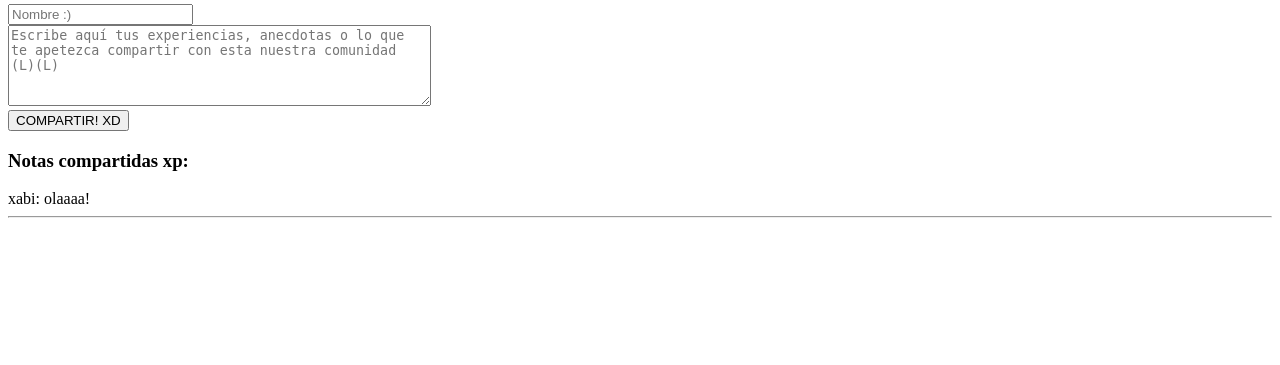
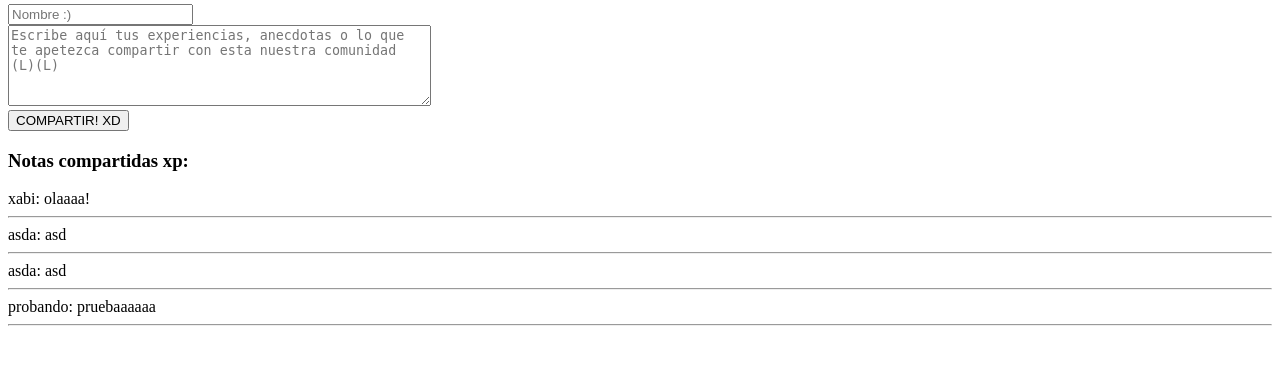
Before and after one commit to xghermo/examen-git, a PHP site: page / in a window 1280 px wide. Shown: the part 123-488 px from the top of the page. Run offline with PHP 8.4, Linux system fonts and the light colour scheme.

Commit message:
probando git ajax

```diff
--- a/index.php
+++ b/index.php
@@ -19,7 +19,7 @@
     </form>
 
     <section id="notas" name="notas">
-        <h3>Notas compartidas xp:</h3>
+        <h3 onclick="mandar()">Notas compartidas xp:</h3>
 
         <?php
 
--- a/notas.txt
+++ b/notas.txt
@@ -1 +1,4 @@
 xabi: olaaaa!
+asda: asd
+asda: asd
+probando: pruebaaaaaa
```
